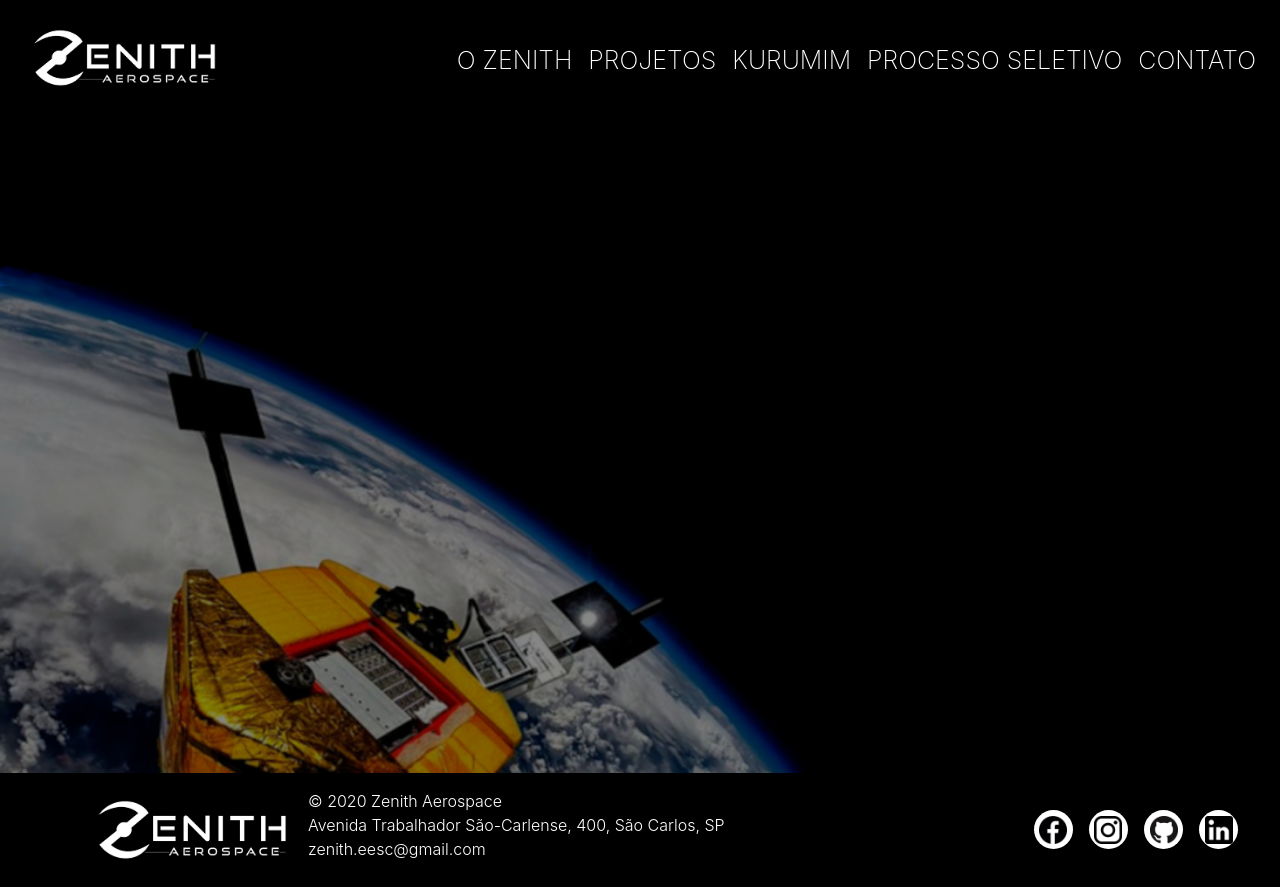
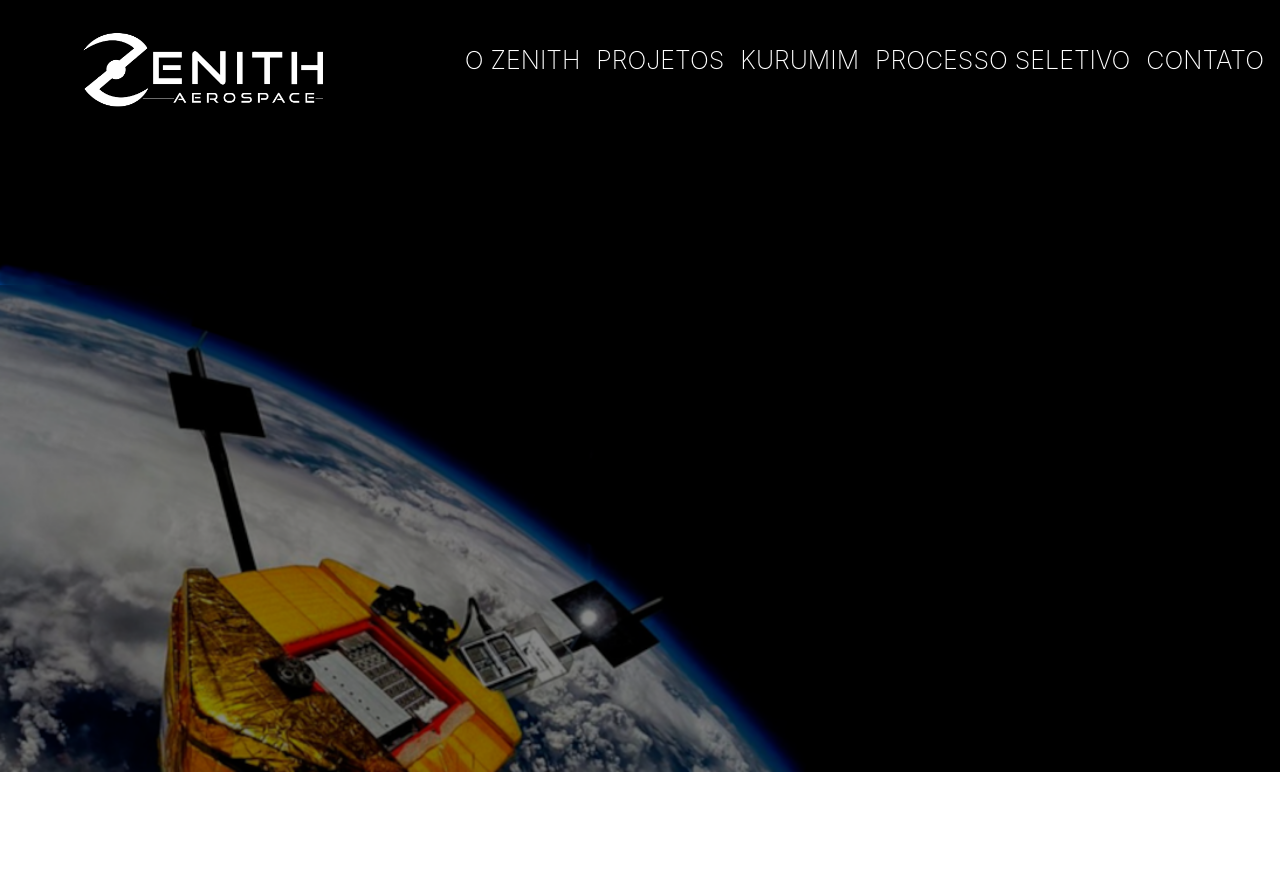
Before and after one commit to Math-42/ZenSite, a Next.js app: page / in a window 1280 px wide. After the commit the page ends 800 px from the top, so only its background shows below. Built offline with nearby package versions, Linux system fonts and the light colour scheme.

Commit message:
versao responsiva

```diff
--- a/components/footer.js
+++ b/components/footer.js
@@ -1,11 +1,14 @@
-import styles from '../styles/footer.module.css'
+import styles from '../styles/footer.css'
 
 function Footer() {
+
+
+
 	return (
-		<div className={[styles.footer]}>
+		<div className="footer">
 			<div className="row pr-5 pl-5 mr-5 ml-5">
 				<div className="col row ">
-					<a className="navbar-brand" href="./">
+					<a className="navbar-brand" href="#" >
 						<img src="/images/NavigationBar/logo.png" width="195" height="104" />
 					</a>
 					<div className="col p-3">
--- a/components/navBar.js
+++ b/components/navBar.js
@@ -1,31 +1,63 @@
-import 'bootstrap/dist/css/bootstrap.min.css';
-import styles from '../styles/navBar.module.css'
+
+import '../styles/navBar.css'
+import React, { useState, useEffect } from 'react';
 
 function NavBar() {
+	const [openMenu, setClick] = useState(true);
+	const [showMenu, setMenu] = useState(true);
+
+	const setMenuVisible = () => setMenu(!showMenu);
+	const handleClick = () => setClick(!openMenu);
+
+
+	useEffect(function onFirstMount() {
+		const showMenu = () => {
+			if (window.innerWidth <= 1100) {
+				setMenu(false);
+				setClick(false);
+			} else {
+				setMenu(true);
+				setClick(true);
+			}
+		};
+
+		showMenu();
+
+		window.addEventListener("resize", showMenu);
+	}, []);
+
+
 	return (
-		<div className={["navbar", "navbar-expand-sm",styles.navbar].join(' ')}>
-			<a className="navbar-brand ml-3 pt-0" href="./">
-				<img src="/images/NavigationBar/logo.png" width="188" height="100" />
+		<div className="navbar--container">
+			<a href="./">
+				<img className="navbar--icon" src="/images/NavigationBar/logo.png" />
 			</a>
 
-			<div className="collapse navbar-collapse" id="navbarNav">
-				<ul className="navbar-nav ml-auto">
-					<li className="nav-item">
-						<a className="nav-link" href="./oZenith">O ZENITH</a>
+			<div>
+				<ul className={["itensContainer",
+								 showMenu ? "itensContainer--list" : "itensContainer--menu",
+								 (showMenu || openMenu) ? "itensContainer--active" : "itensContainer--deactive"
+								 ].join(" ")}>
+					<li className="navbar--item">
+						<a href="./oZenith">O ZENITH</a>
 					</li>
-					<li className="nav-item">
-						<a className="nav-link" href="./projetos">PROJETOS</a>
+					<li className="navbar--item">
+						<a href="./projetos">PROJETOS</a>
 					</li>
-					<li className="nav-item">
-						<a className="nav-link" href="./kurumim">KURUMIM</a>
+					<li className="navbar--item">
+						<a href="./kurumim">KURUMIM</a>
 					</li>
-					<li className="nav-item">
-						<a className="nav-link" href="./processoSeletivo">PROCESSO SELETIVO</a>
+					<li className="navbar--item">
+						<a href="./processoSeletivo">PROCESSO SELETIVO</a>
 					</li>
-					<li className="nav-item">
-						<a className="nav-link" href="./contato">CONTATO</a>
+					<li className="navbar--item">
+						<a href="./contato">CONTATO</a>
 					</li>
 				</ul>
+			</div>
+
+			<div className={showMenu ? 'menu-icon-deactive':'menu-icon-active'} onClick={handleClick}>
+				<a onClick={handleClick}>{openMenu? "CL":"OP"}</a>
 			</div>
 		</div>
 	)
--- /dev/null
+++ b/next.config.js
@@ -0,0 +1,7 @@
+const withCSS = require('@zeit/next-css')
+
+module.exports = withCSS({
+  cssLoaderOptions: {
+    url: false
+  }
+})
--- a/pages/index.js
+++ b/pages/index.js
@@ -1,5 +1,4 @@
-import 'bootstrap/dist/css/bootstrap.min.css';
-import styles from '../styles/global.module.css'
+import styles from '../styles/global.css'
 import NavBar from '../components/navBar';
 import Footer from '../components/footer';
 
@@ -10,9 +9,6 @@ function Home() {
 			<div>
 				<img src="/images/HomePage/(1) Header.png" width="100%" />
 			</div>
-			<Footer>
-				footer
-			</Footer>
 		</div>
 	)
 }
--- a/styles/global.module.css
+++ b/styles/global.css
@@ -1,4 +1,9 @@
-.body {
+body, html {
+  padding: 0px;
+  margin: 0px;
+  width: 100%;
+  height: 100%;
+  box-sizing: border-box;
   font-family: -apple-system, BlinkMacSystemFont, Segoe UI, Roboto, Oxygen,
     Ubuntu, Cantarell, Fira Sans, Droid Sans, Helvetica Neue, sans-serif;
     position: relative;
--- /dev/null
+++ b/styles/navBar.css
@@ -0,0 +1,89 @@
+div.navbar--container {
+    background-color: black;
+    display: flex;
+    flex-direction: row;
+    width: 100%;
+    flex-grow: 1;
+    justify-content: space-between;
+    align-content: center;
+    align-items: center;
+    height: 120px;
+    box-sizing: border-box;
+}
+
+.navbar--icon {
+    width: 250px;
+    height: auto;
+    margin-top: 1.5em;
+    margin-left: 5em;
+}
+
+ul.itensContainer {
+    box-sizing: border-box;
+    list-style-type: none;
+    justify-content: space-between;
+    align-content: center;
+}
+
+li.navbar--item {
+    margin-right: 1em;
+    justify-content: space-between;
+
+}
+
+li.navbar--item a {
+    text-decoration: none;
+    font-size: 25px;
+    color: white;
+    font-weight: 200;
+}
+
+li.navbar--item a:hover {
+    color: lightgray;
+}
+
+ul.itensContainer--list {
+    display: flex;
+    flex-direction: row;
+    align-content: center;
+    align-items: center;
+}
+
+ul.itensContainer--menu {
+    display: flex;
+    flex-direction: column;
+    position: fixed;
+    z-index: 1;
+    left: 0px;
+    top: 120px;
+    height: 100%;
+    padding: 0px;
+    margin: 0px;
+    background-color: black;
+    width: 100%;
+    justify-content: right;
+
+}
+
+ul.itensContainer--menu li{
+    padding: 1em;
+    margin: 1em;
+}
+
+.menu-icon-deactive {
+    display: none;
+}
+
+.menu-icon-active {
+    color: white;
+    margin: 1.5em;
+    padding: 1em;
+}
+
+.itensContainer--active {
+    display: flex;
+}
+
+.itensContainer--deactive {
+    display: none !important;
+}
--- a/styles/navBar.module.css
+++ /dev/null
@@ -1,13 +0,0 @@
-div.navbar {
-    background-color: black;
-}
-
-div.navbar a{
-    color: white;
-    font-size: 25px;
-    font-weight: 200;
-}
-
-div.navbar a:hover{
-    color: lightgray;
-}
```
Also changed, not shown: styles/footer.css (renamed from styles/footer.module.css).
